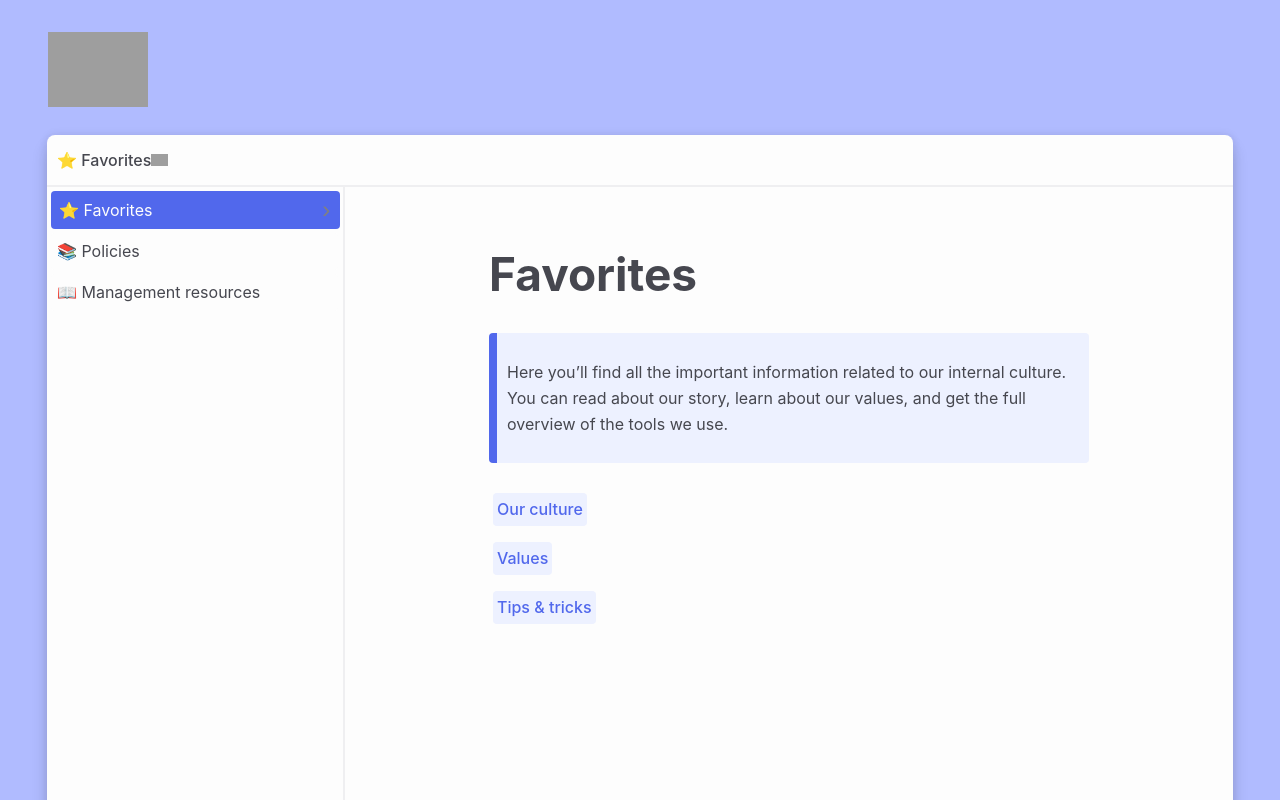
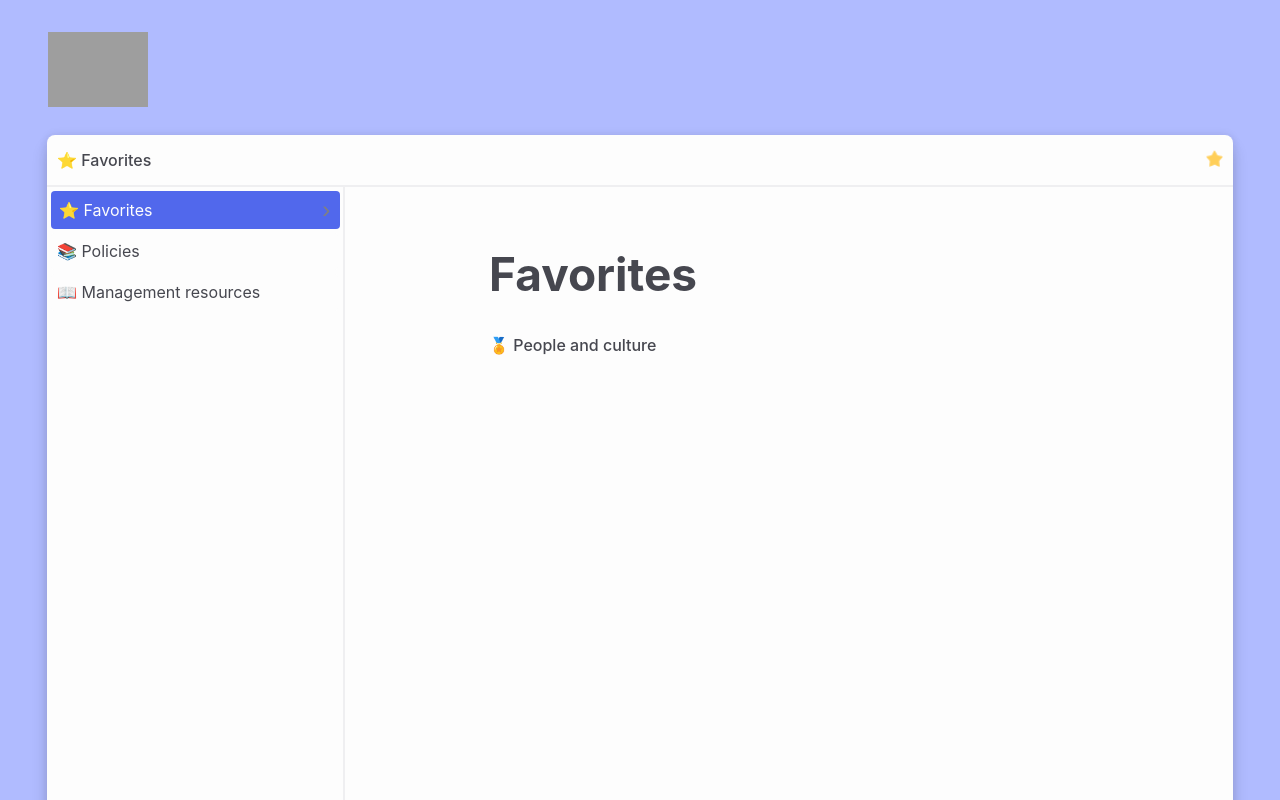
Before and after one commit to bethcollins92/slite-demo, a React (Create React App) app in the folder slite-demo/: page /favorites in a window 1280 px wide. Shown: the top 800 px of the page. Built offline with nearby package versions, Linux system fonts and the light colour scheme; grey boxes are pictures that could not be loaded.

Commit message:
policies and management pages

```diff
--- a/slite-demo/src/components/Favorites.js
+++ b/slite-demo/src/components/Favorites.js
@@ -1,4 +1,5 @@
 import React, { Component } from "react";
+import { Link } from "react-router-dom";
 import styled from "styled-components";
 
 const Container = styled.div`
@@ -13,61 +14,36 @@ const Title = styled.h1`
   color: #46474f;
 `;
 
-const TextBox = styled.div`
-  padding: 10px;
-  background-color: #edf1ff;
-  border-radius: 4px;
-  border-left: 8px solid;
-  border-color: #5168ec;
-  font-size 16px;
-  margin-bottom: 12px;
-`;
+const StyledLink = styled(Link)`
+  text-decoration: none;
+  line-height: 25px;
+  font-size: 16px;
+  font-weight: 500;
+  color: #46474f;
 
-const Text = styled.p`
-  color: #46474f;
-  font-size: 16px;
-  line-height: 26px;
-`;
-
-const NotelinkDiv = styled.div`
-  padding: 2px 4px;
-  border-radius: 4px;
-  display: flex;
-  flex-direction: column;
-`;
-
-const NoteLink = styled.div`
-  background-color: #edf1ff;
-  border-radius: 4px;
-  width: fit-content;
-  line-height: 25px;
-  margin: 16px 0px 0px 0px;
-  padding: 4px;
-  color: #5168ec;
-  font-weight: 500;
+  &:hover {
+    color: gray;
+  }
 `;
 
 export default class Favorites extends Component {
   constructor(props) {
     super(props);
     this.state = {
-      textBox:
-        "Here you’ll find all the important information related to our internal culture. You can read about our story, learn about our values, and get the full overview of the tools we use.",
-      noteLinks: ["Our culture", "Values", "Tips & tricks"],
+      links: [
+        { name: "🏅 People and culture", route: "/people-and-culture", id: 1 },
+      ],
     };
   }
   render() {
     return (
       <Container>
         <Title>Favorites</Title>
-        <TextBox>
-          <Text>{this.state.textBox}</Text>
-        </TextBox>
-        <NotelinkDiv>
-          {this.state.noteLinks.map((link, i) => {
-            return <NoteLink key={i}>{link}</NoteLink>;
+        <div>
+          {this.state.links.map((link) => {
+            return <StyledLink to={link.route}>{link.name}</StyledLink>;
           })}
-        </NotelinkDiv>
+        </div>
       </Container>
     );
   }
--- a/slite-demo/src/components/Management.js
+++ b/slite-demo/src/components/Management.js
@@ -29,31 +29,28 @@ const Text = styled.p`
   line-height: 26px;
 `;
 
-const NotelinkDiv = styled.div`
+const PolicyListDiv = styled.div`
   padding: 2px 4px;
   border-radius: 4px;
   display: flex;
   flex-direction: column;
 `;
 
-const NoteLink = styled.div`
-  background-color: #edf1ff;
-  border-radius: 4px;
-  width: fit-content;
-  line-height: 25px;
-  margin: 16px 0px 0px 0px;
-  padding: 4px;
-  color: #5168ec;
-  font-weight: 500;
+const PolicyList = styled.h3`
+  font-size: 18px;
+  color: #46474f;
 `;
 
 export default class Management extends Component {
   constructor(props) {
     super(props);
     this.state = {
-      textBox:
-        "Here you’ll find all the important information related to our internal culture. You can read about our story, learn about our values, and get the full overview of the tools we use.",
-      noteLinks: ["Our culture", "Values", "Tips & tricks"],
+      textBox: "Here you’ll find the management resources.",
+      managementList: [
+        "📝 Performance evaluation",
+        "👔 Roles and outcomes",
+        "💬 1:1 Meetings",
+      ],
     };
   }
   render() {
@@ -63,11 +60,11 @@ export default class Management extends Component {
         <TextBox>
           <Text>{this.state.textBox}</Text>
         </TextBox>
-        <NotelinkDiv>
-          {this.state.noteLinks.map((link, i) => {
-            return <NoteLink key={i}>{link}</NoteLink>;
+        <PolicyListDiv>
+          {this.state.managementList.map((link, i) => {
+            return <PolicyList key={i}>{link}</PolicyList>;
           })}
-        </NotelinkDiv>
+        </PolicyListDiv>
       </Container>
     );
   }
--- a/slite-demo/src/components/Policies.js
+++ b/slite-demo/src/components/Policies.js
@@ -29,22 +29,16 @@ const Text = styled.p`
   line-height: 26px;
 `;
 
-const NotelinkDiv = styled.div`
+const PolicyListDiv = styled.div`
   padding: 2px 4px;
   border-radius: 4px;
   display: flex;
   flex-direction: column;
 `;
 
-const NoteLink = styled.div`
-  background-color: #edf1ff;
-  border-radius: 4px;
-  width: fit-content;
-  line-height: 25px;
-  margin: 16px 0px 0px 0px;
-  padding: 4px;
-  color: #5168ec;
-  font-weight: 500;
+const PolicyList = styled.h3`
+  font-size: 18px;
+  color: #46474f;
 `;
 
 export default class Policies extends Component {
@@ -52,10 +46,15 @@ export default class Policies extends Component {
     super(props);
     this.state = {
       textBox:
-        "Here you’ll find all the important information related to our internal culture. You can read about our story, learn about our values, and get the full overview of the tools we use.",
-      noteLinks: ["Our culture", "Values", "Tips & tricks"],
+        "Here you’ll find all the information you need about our policies.",
+      policies: [
+        "🎁 Benefits",
+        "🌴 Vacation and sick leave",
+        "📜 Code of conduct",
+      ],
     };
   }
+
   render() {
     return (
       <Container>
@@ -63,11 +62,11 @@ export default class Policies extends Component {
         <TextBox>
           <Text>{this.state.textBox}</Text>
         </TextBox>
-        <NotelinkDiv>
-          {this.state.noteLinks.map((link, i) => {
-            return <NoteLink key={i}>{link}</NoteLink>;
+        <PolicyListDiv>
+          {this.state.policies.map((link, i) => {
+            return <PolicyList key={i}>{link}</PolicyList>;
           })}
-        </NotelinkDiv>
+        </PolicyListDiv>
       </Container>
     );
   }
--- a/slite-demo/src/components/TopBar.js
+++ b/slite-demo/src/components/TopBar.js
@@ -7,6 +7,7 @@ const TopBarDiv = styled.div`
   border-bottom: 2px solid #efeff1;
   height: 50px;
   align-items: center;
+  justify-content: space-between;
 `;
 const TopBarText = styled.p`
   margin-left: 10px;
@@ -17,12 +18,17 @@ const TopBarText = styled.p`
 
 const Star = styled.img`
   width: 17px;
+  margin-right: 10px;
+`;
+
+const CurrentPath = styled.div`
+  display: flex;
 `;
 
 export default function TopBar(props) {
-  console.log(props.currentPath.split("/"));
   return (
     <TopBarDiv>
+      <CurrentPath>
         {props.currentPath.split("/").map((path, i) => {
           if (path !== "") {
             if (i !== 1) {
@@ -33,14 +39,15 @@ export default function TopBar(props) {
                 </TopBarText>
               );
             } else
-            return <TopBarText key={i}>{constants.navNames[path]}</TopBarText>;
+              return (
+                <TopBarText key={i}>{constants.navNames[path]}</TopBarText>
+              );
           }
         })}
-      <Star
-        src="https://upload.wikimedia.org/wikipedia/commons/2/29/Gold_Star.svg"
-        alt="star"
-      ></Star>
+      </CurrentPath>
+      <div>
+        <Star src={require("../assets/images/i-star.png")} alt="star"></Star>
+      </div>
     </TopBarDiv>
   );
 }
-//" \u203A "
```
Also changed, not shown: slite-demo/src/assets/images/i-star.png (renamed from slite-demo/src/icons/i-star.png). Lines whose indentation alone changed are shown as unchanged.
